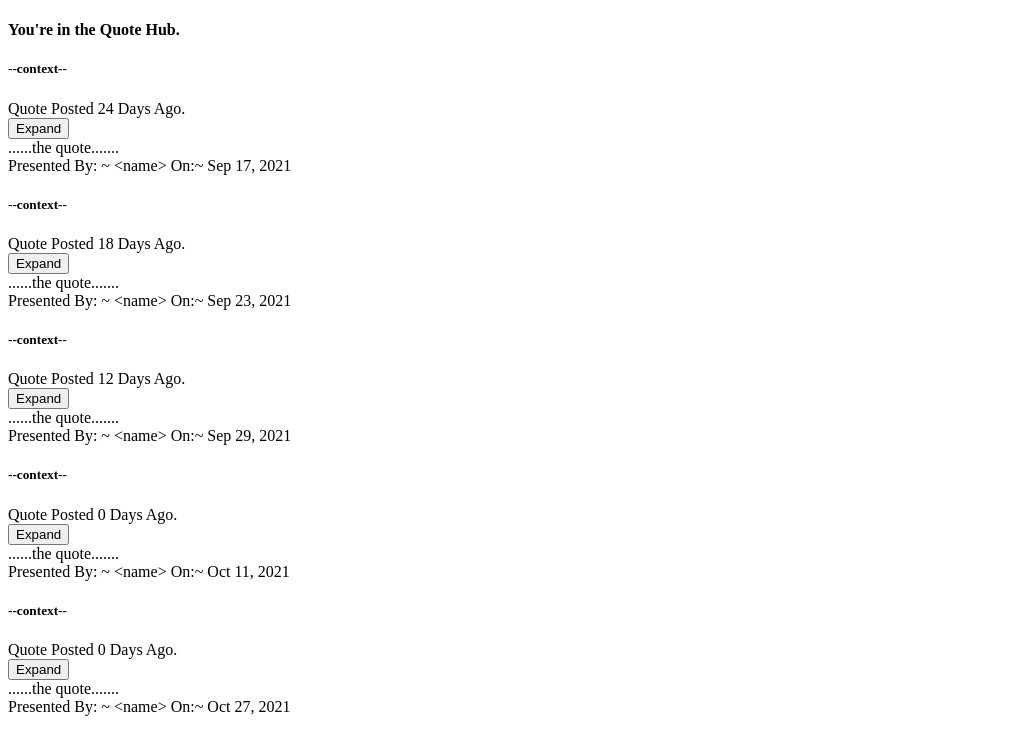
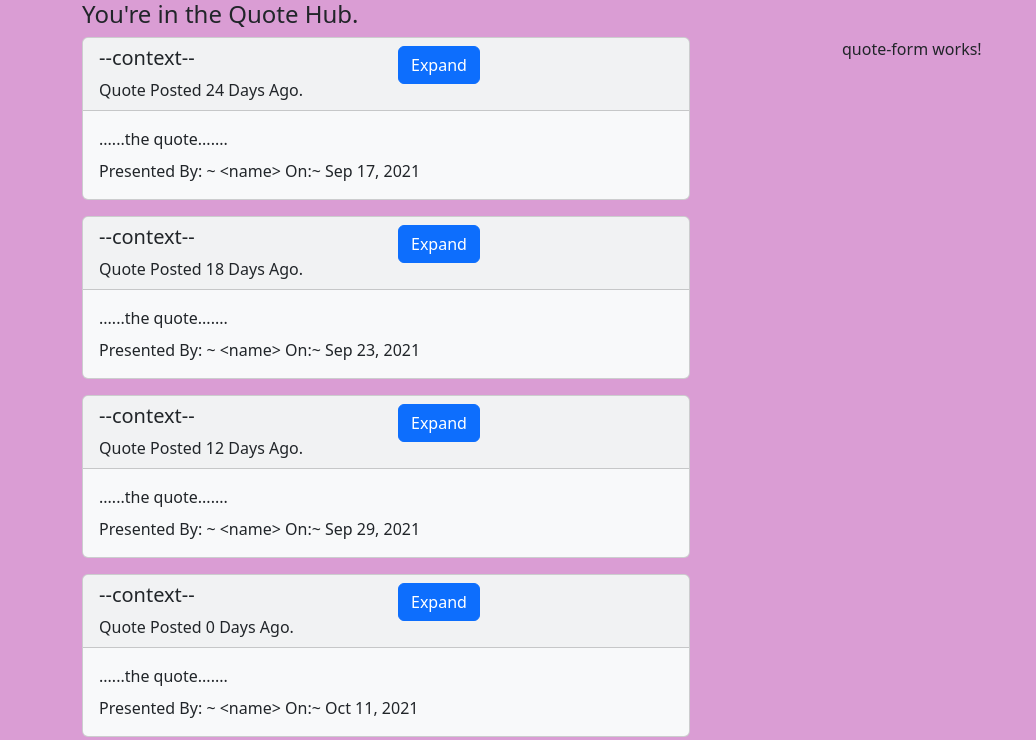
Before and after one commit to omololevy/Quote-Vote, an Angular app: page / in a window 1280 px wide. Shown: the top 740 px of the page, without its empty margins (0-1036 px from the left). Built offline with nearby package versions, Linux system fonts and the light colour scheme.

Commit message:
import bootstrap in the the general stylesheet file and set a general background color

```diff
--- a/src/styles.css
+++ b/src/styles.css
@@ -1 +1,4 @@
-/* You can add global styles to this file, and also import other style files */
+@import "~bootstrap/dist/css/bootstrap.css";
+body {
+    background-color: rgb(218, 157, 212);
+}
```
